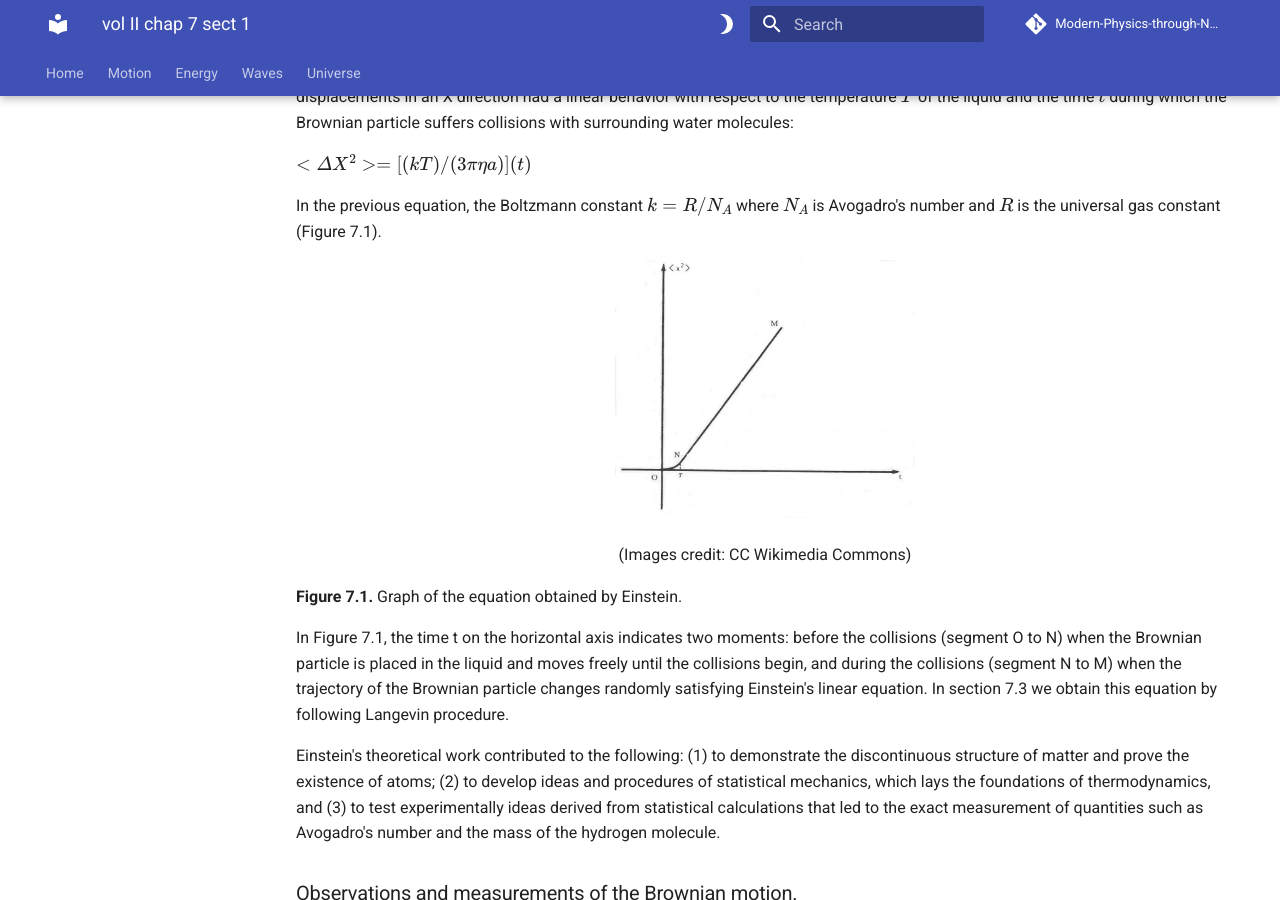
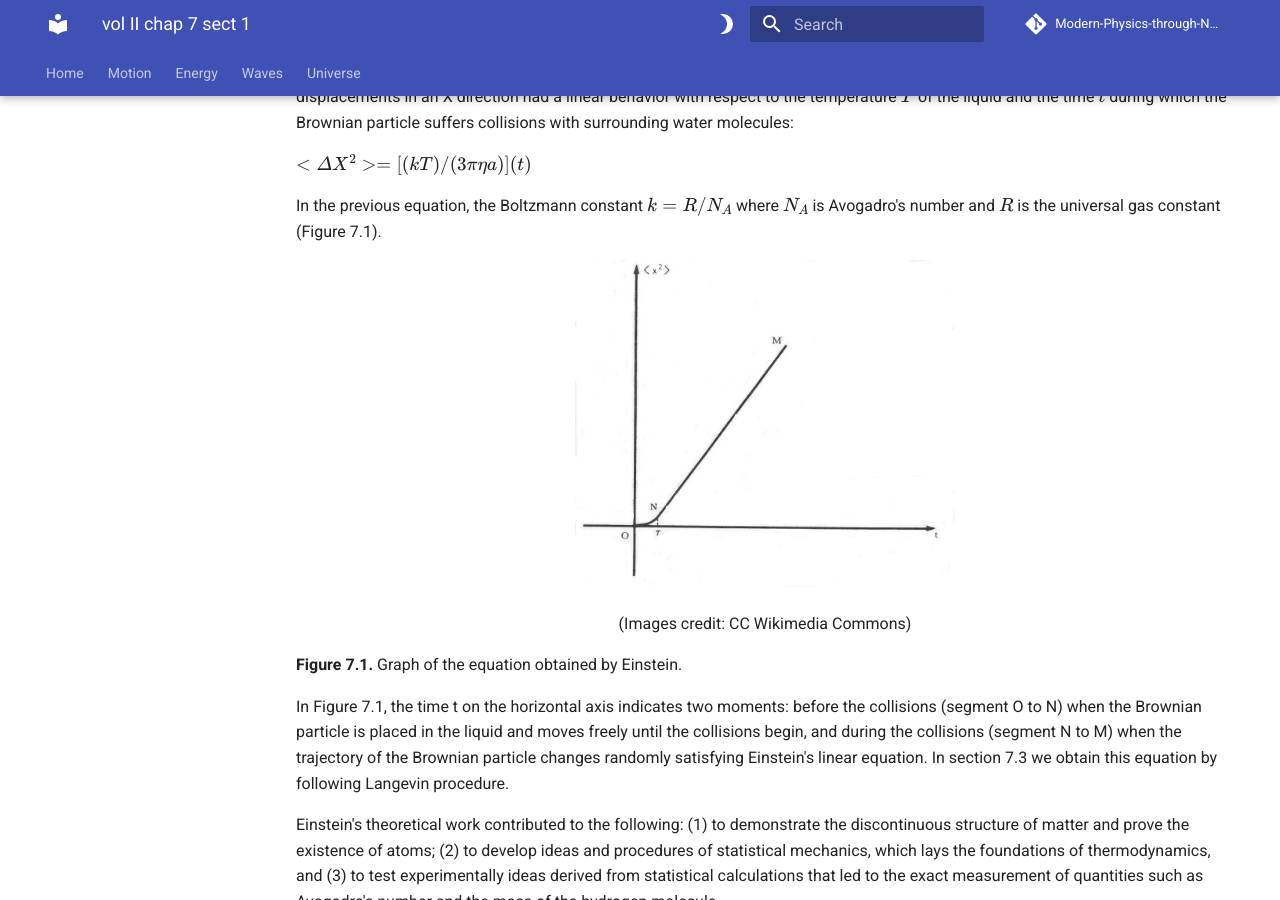
Before and after one commit to modphysnobel/modphysnobel.github.io, an MkDocs documentation site: the page built from docs/vol-II/vol-II-chap-7-sect-1.md, in a window 1280 px wide and 900 px high, scrolled down 1998 px. Built offline with MkDocs 1.6.1 and Material for MkDocs 9.7.7, drawn with Linux system fonts in a browser that asks for light colours; some web fonts are replaced; comment, search, counter and statistics services are not loaded.

Commit message:
Update vol-II-chap-7-sect-1.md

```diff
--- a/docs/vol-II/vol-II-chap-7-sect-1.md
+++ b/docs/vol-II/vol-II-chap-7-sect-1.md
@@ -58,7 +58,7 @@
 In the previous equation, the Boltzmann constant $k = R/N_A$ where $N_A$ is Avogadro's number and $R$ is the universal gas constant (Figure 7.1).
 
 <p align="center" width="100%">
-    <img width="300" src="https://github.com/modphysnobel/modphysnobel.github.io/blob/main/docs/vol-II/figs/chap-7-sect-1-fig4.jpg?raw=true">
+    <img width="380" src="https://github.com/modphysnobel/modphysnobel.github.io/blob/main/docs/vol-II/figs/chap-7-sect-1-fig4.jpg?raw=true">
 </p>
 
 
```
